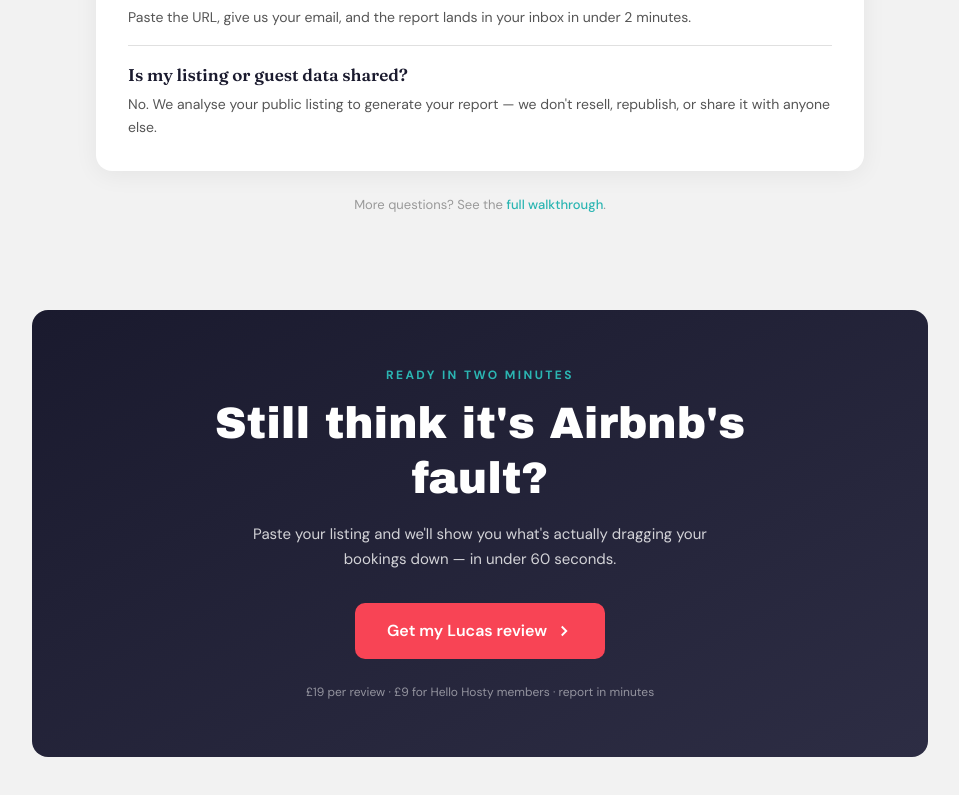
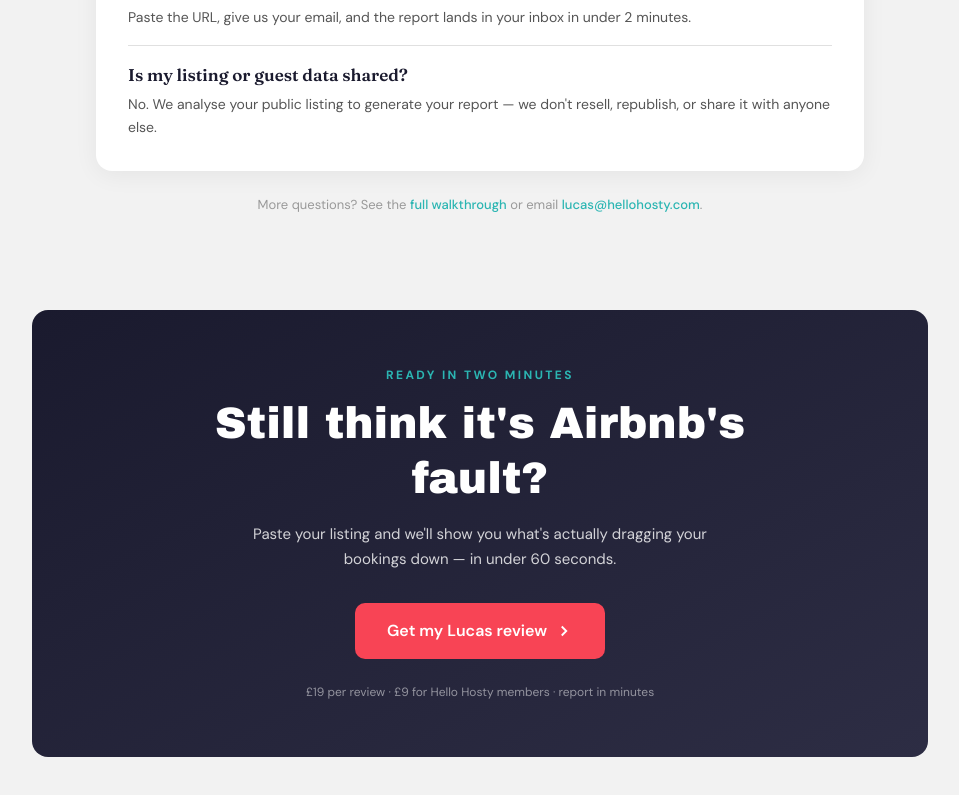
Before and after one commit to mrrollingstone/lucas-web, a Next.js app: page / in a window 1280 px wide. Shown: the part 2029-2824 px from the top of the page, without its empty margins (160-1119 px from the left). Built offline with nearby package versions, Linux system fonts and the light colour scheme; no server answers.

Commit message:
Add support email to landing FAQ

```diff
--- a/src/components/LandingFunnel.tsx
+++ b/src/components/LandingFunnel.tsx
@@ -1023,6 +1023,13 @@
                 >
                   full walkthrough
                 </a>
+                {" "}or email{" "}
+                <a
+                  href="mailto:lucas@hellohosty.com"
+                  className="font-medium text-brand-teal hover:text-brand-tealDark"
+                >
+                  lucas@hellohosty.com
+                </a>
                 .
               </p>
             </div>
```
